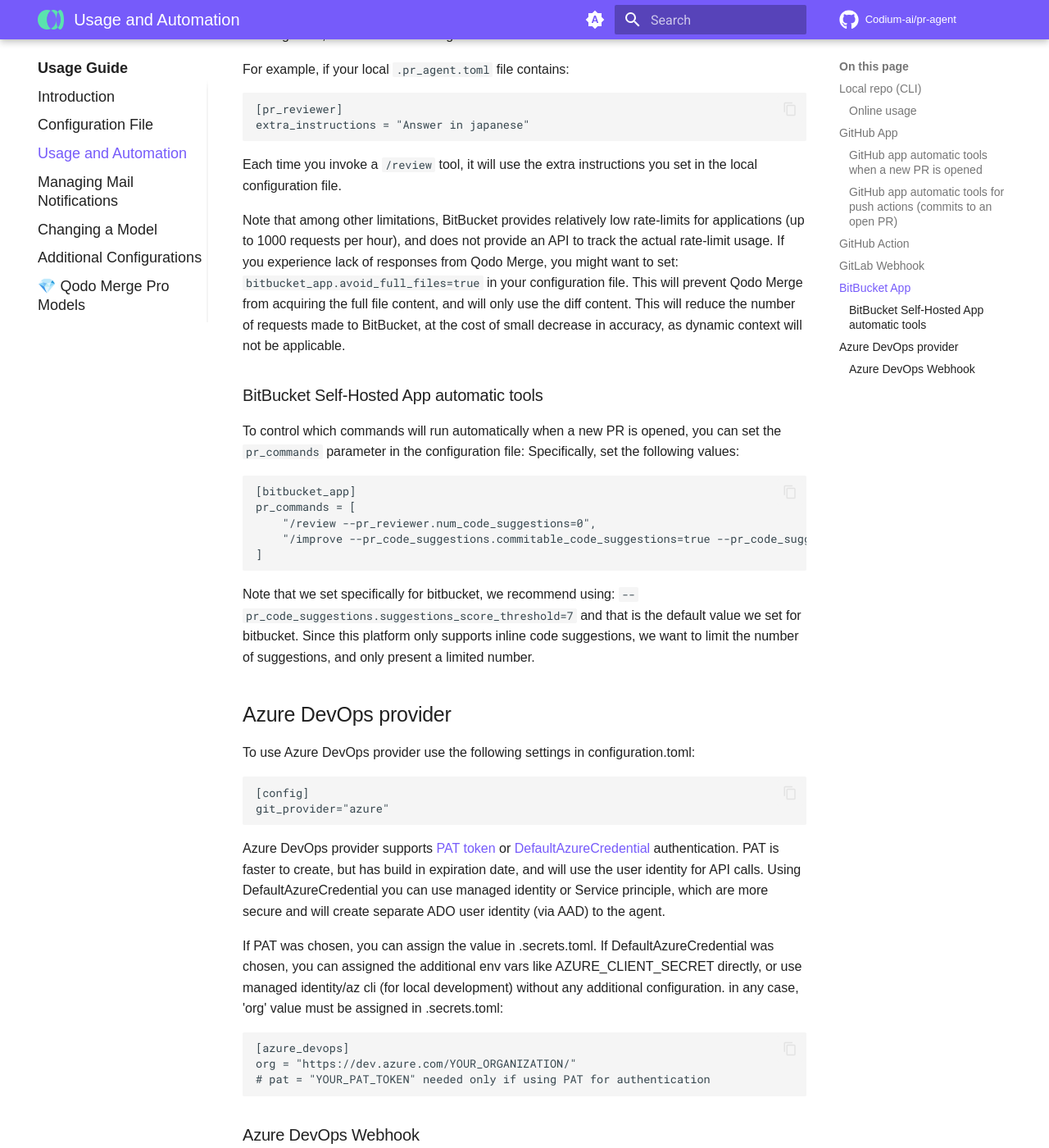
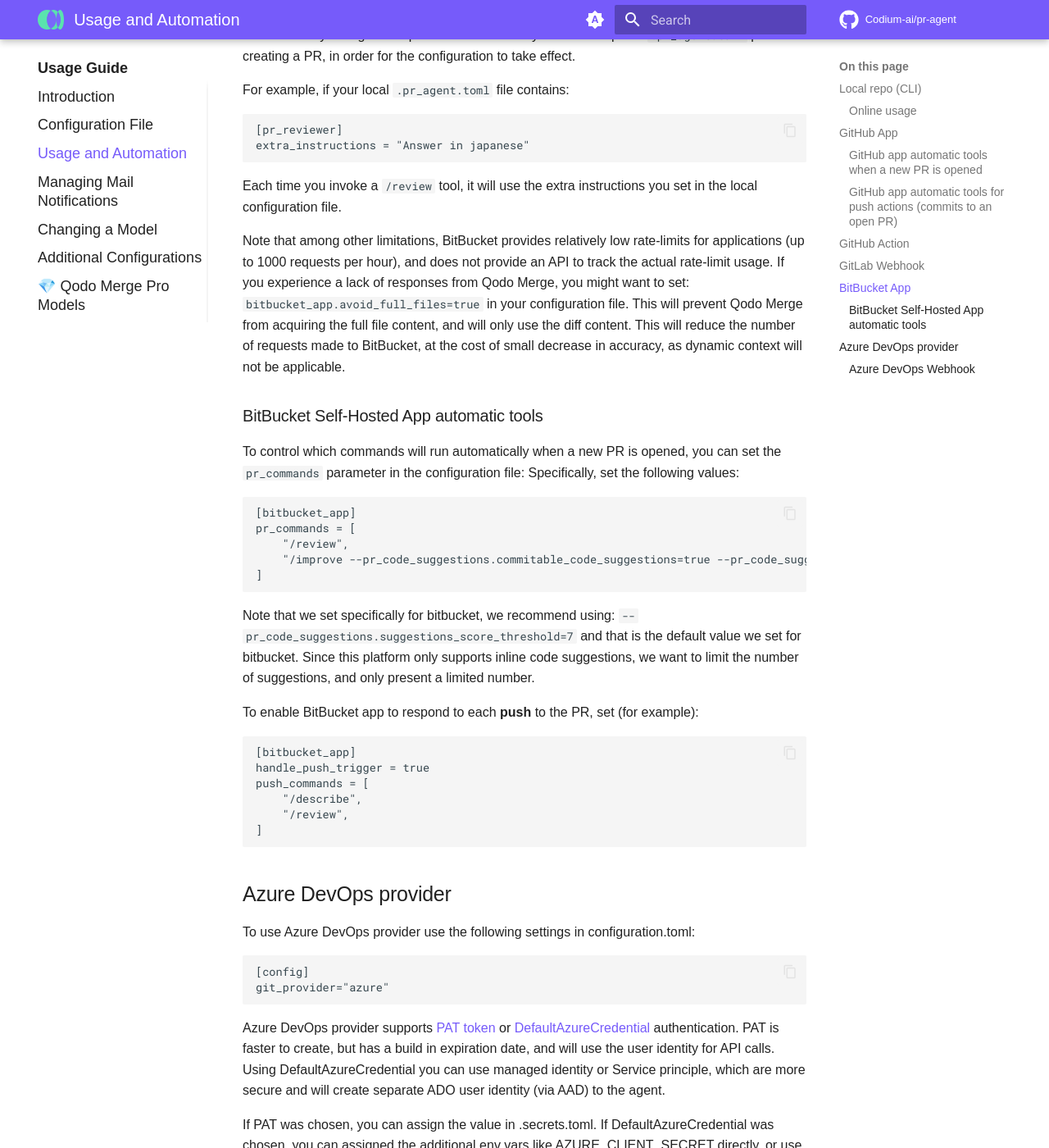
Before and after one commit to Codium-ai/pr-agent, an MkDocs documentation site: the page built from docs/docs/usage-guide/automations_and_usage.md, in a window 1280 px wide and 1400 px high, scrolled down 4890 px. Shown: the whole window at 82% size. Built offline with MkDocs 1.6.1 and Material for MkDocs 9.7.7, drawn with Linux system fonts in a browser that asks for light colours; comment, search, counter and statistics services are not loaded; some of the changed text lies outside the part shown.

Commit message:
Update automations_and_usage.md

````diff
--- a/docs/docs/usage-guide/automations_and_usage.md
+++ b/docs/docs/usage-guide/automations_and_usage.md
@@ -72,13 +72,13 @@
 ```
 [github_app]
 pr_commands = [
-    "/describe --pr_description.final_update_message=false",
-    "/review --pr_reviewer.num_code_suggestions=0",
-    "/improve",
+    "/describe",
+    "/review",
+    "/improve --pr_code_suggestions.suggestions_score_threshold=5",
 ]
 ```
 This means that when a new PR is opened/reopened or marked as ready for review, Qodo Merge will run the `describe`, `review` and `improve` tools.
-For the `review` tool, for example, the `num_code_suggestions` parameter will be set to 0.
+For the `improve` tool, for example, the `suggestions_score_threshold` parameter will be set to 5 (suggestions below a score of 5 won't be presented)
 
 You can override the default tool parameters by using one the three options for a [configuration file](https://qodo-merge-docs.qodo.ai/usage-guide/configuration_options/): **wiki**, **local**, or **global**.
 For example, if your local `.pr_agent.toml` file contains:
@@ -105,7 +105,7 @@
 handle_push_trigger = true
 push_commands = [
     "/describe",
-    "/review  --pr_reviewer.num_code_suggestions=0 --pr_reviewer.final_update_message=false",
+    "/review",
 ]
 ```
 This means that when new code is pushed to the PR, the Qodo Merge will run the `describe` and `review` tools, with the specified parameters.
@@ -148,12 +148,12 @@
 [gitlab]
 pr_commands = [
     "/describe",
-    "/review --pr_reviewer.num_code_suggestions=0",
+    "/review",
     "/improve",
 ]
 ```
 
-the GitLab webhook can also respond to new code that is pushed to an open MR.
+The GitLab webhook can also respond to new code that is pushed to an open MR.
 The configuration toggle `handle_push_trigger` can be used to enable this feature.
 The configuration parameter `push_commands` defines the list of tools that will be **run automatically** when new code is pushed to the MR.
 ```
@@ -161,7 +161,7 @@
 handle_push_trigger = true
 push_commands = [
     "/describe",
-    "/review  --pr_reviewer.num_code_suggestions=0 --pr_reviewer.final_update_message=false",
+    "/review",
 ]
 ```
 
@@ -182,7 +182,7 @@
 
 
 Note that among other limitations, BitBucket provides relatively low rate-limits for applications (up to 1000 requests per hour), and does not provide an API to track the actual rate-limit usage.
-If you experience lack of responses from Qodo Merge, you might want to set: `bitbucket_app.avoid_full_files=true` in your configuration file.
+If you experience a lack of responses from Qodo Merge, you might want to set: `bitbucket_app.avoid_full_files=true` in your configuration file.
 This will prevent Qodo Merge from acquiring the full file content, and will only use the diff content. This will reduce the number of requests made to BitBucket, at the cost of small decrease in accuracy, as dynamic context will not be applicable.
 
 
@@ -194,12 +194,22 @@
 ```
 [bitbucket_app]
 pr_commands = [
-    "/review --pr_reviewer.num_code_suggestions=0",
+    "/review",
     "/improve --pr_code_suggestions.commitable_code_suggestions=true --pr_code_suggestions.suggestions_score_threshold=7",
 ]
 ```
 Note that we set specifically for bitbucket, we recommend using: `--pr_code_suggestions.suggestions_score_threshold=7` and that is the default value we set for bitbucket.
 Since this platform only supports inline code suggestions, we want to limit the number of suggestions, and only present a limited number.
+
+To enable BitBucket app to respond to each **push** to the PR, set (for example):
+```
+[bitbucket_app]
+handle_push_trigger = true
+push_commands = [
+    "/describe",
+    "/review",
+]
+```
 
 ## Azure DevOps provider
 
@@ -210,7 +220,7 @@
 ```
 
 Azure DevOps provider supports [PAT token](https://learn.microsoft.com/en-us/azure/devops/organizations/accounts/use-personal-access-tokens-to-authenticate?view=azure-devops&tabs=Windows) or [DefaultAzureCredential](https://learn.microsoft.com/en-us/azure/developer/python/sdk/authentication-overview#authentication-in-server-environments) authentication.
-PAT is faster to create, but has build in expiration date, and will use the user identity for API calls.
+PAT is faster to create, but has a build in expiration date, and will use the user identity for API calls.
 Using DefaultAzureCredential you can use managed identity or Service principle, which are more secure and will create separate ADO user identity (via AAD) to the agent.
 
 If PAT was chosen, you can assign the value in .secrets.toml.
````
